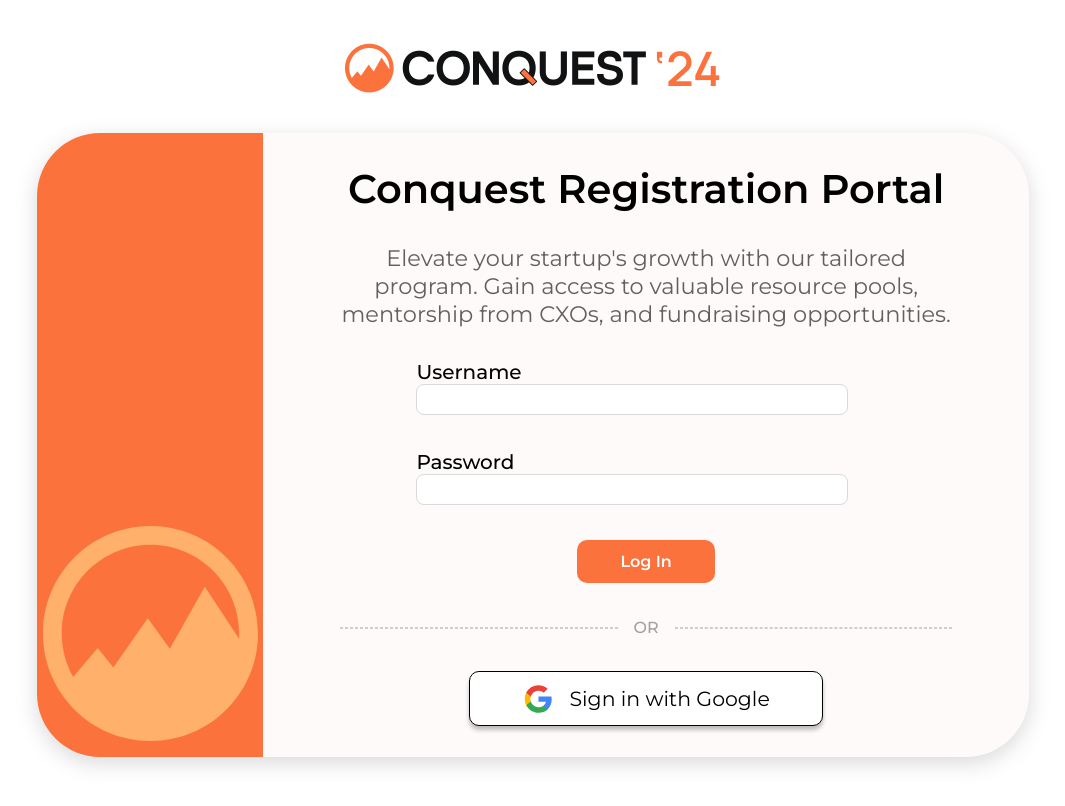
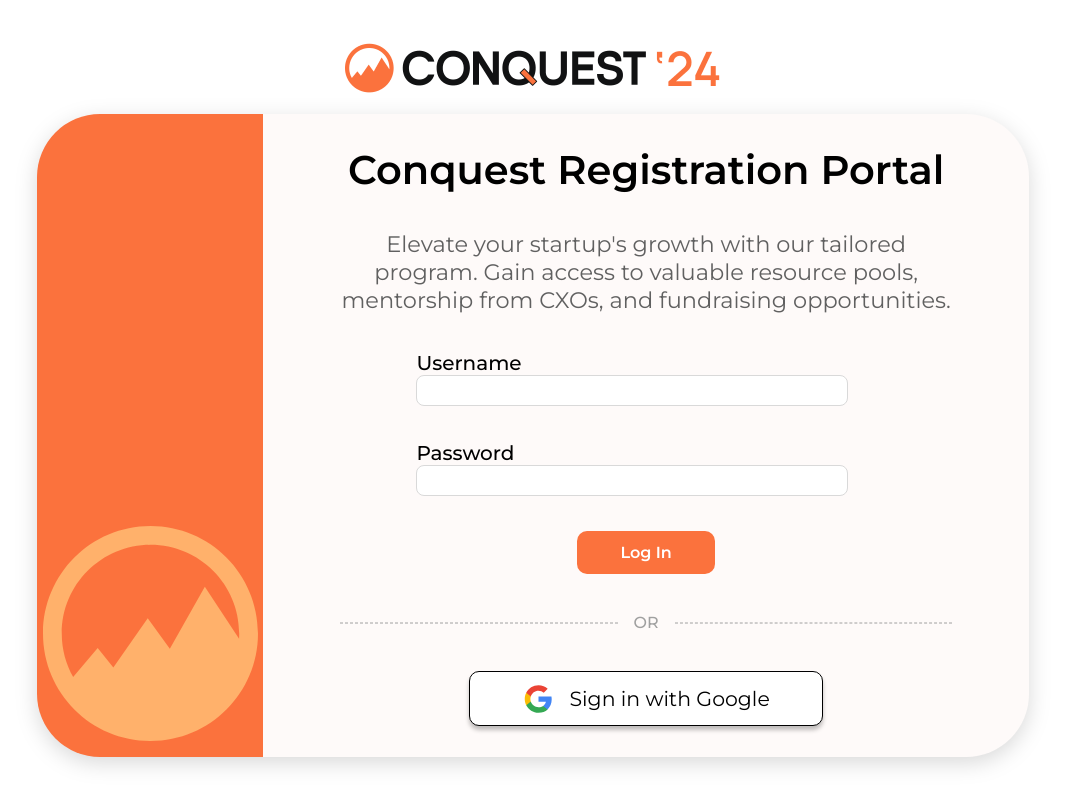
Before and after one commit to dvm-bitspilani/cel-conquest-2024, a React (Vite) app: page /login in a window 1280 px wide. Shown: the top 806 px of the page, without its empty margins (107-1172 px from the left). Built offline with nearby package versions, Linux system fonts and the light colour scheme.

Commit message:
style: fixed gap issue

```diff
--- a/src/routes/Login/login.module.scss
+++ b/src/routes/Login/login.module.scss
@@ -14,7 +14,7 @@
     flex-direction: column;
     justify-content: space-between;
     align-items: center;
-    gap: 0.5;
+    gap: 0.5rem;
     position: relative;
 
     @media screen and (max-height: 545px) {
@@ -47,7 +47,7 @@
 
     .loginContainer {
         width: clamp(20rem, 80vw, 62rem);
-        height: clamp(1.6578rem, 90%, 39rem);
+        height: clamp(1.6578rem, 90%, 45rem);
         position: absolute;
         bottom: 0;
         filter: drop-shadow(0px 6px 10.5px rgba(0, 0, 0, 0.15));
```
